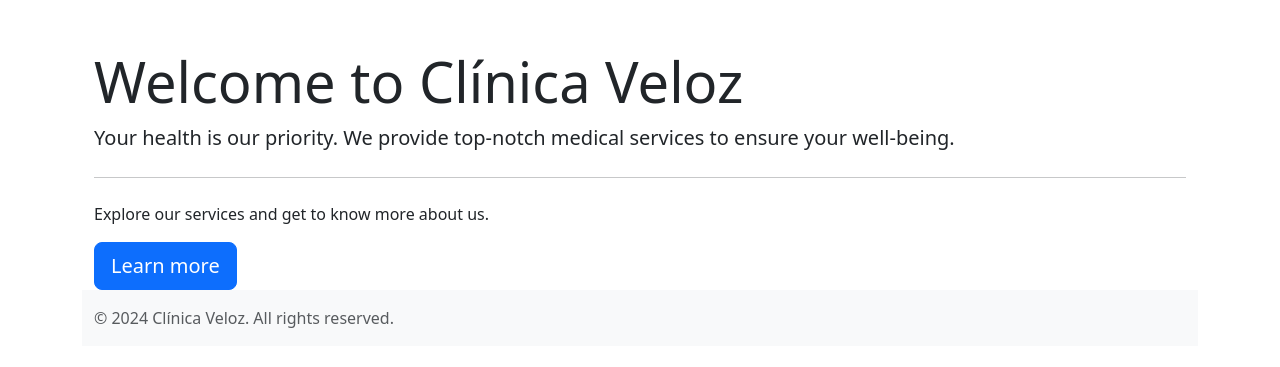
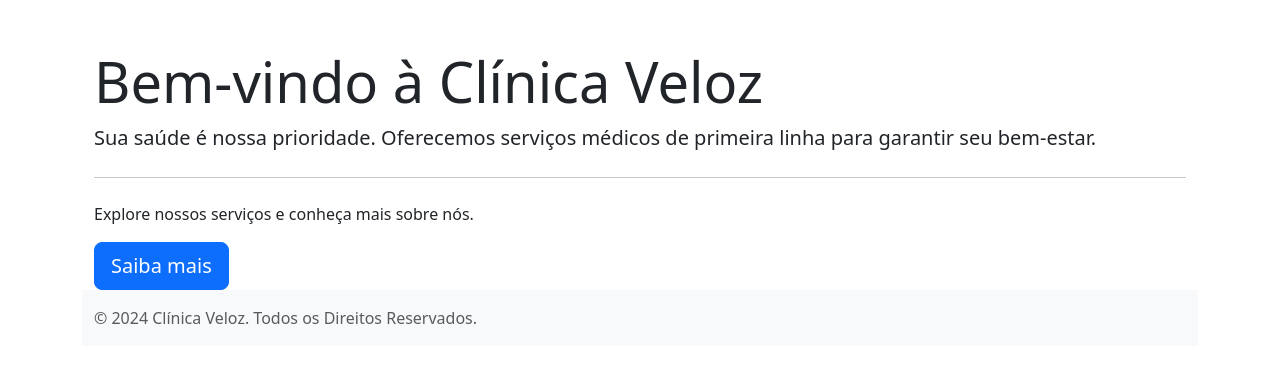
Before and after one commit to dcalliari/django-veloz, a Django app: page / in a window 1280 px wide. Shown: the part 56-423 px from the top of the page. Run offline with Django 5.2, Linux system fonts and the light colour scheme; parts of the project's set-up code (start-up, migrations or seed data) failed here and were passed over.

Commit message:
refactor: translate index.html to portuguese

```diff
--- a/clinica/templates/index.html
+++ b/clinica/templates/index.html
@@ -4,17 +4,17 @@
 {% block content %}
     <div class="container mt-5">
         <div class="jumbotron">
-            <h1 class="display-4">Welcome to Clínica Veloz</h1>
-            <p class="lead">Your health is our priority. We provide top-notch medical services to ensure your well-being.</p>
+            <h1 class="display-4">Bem-vindo à Clínica Veloz</h1>
+            <p class="lead">Sua saúde é nossa prioridade. Oferecemos serviços médicos de primeira linha para garantir seu bem-estar.</p>
             <hr class="my-4">
-            <p>Explore our services and get to know more about us.</p>
-            <a class="btn btn-primary btn-lg" href="#" role="button">Learn more</a>
+            <p>Explore nossos serviços e conheça mais sobre nós.</p>
+            <a class="btn btn-primary btn-lg" href="#" role="button">Saiba mais</a>
         </div>
     </div>
 
     <footer class="footer mt-auto py-3 bg-light">
         <div class="container">
-            <span class="text-muted">© 2024 Clínica Veloz. All rights reserved.</span>
+            <span class="text-muted">© 2024 Clínica Veloz. Todos os Direitos Reservados.</span>
         </div>
     </footer>
 {% endblock %}
```
